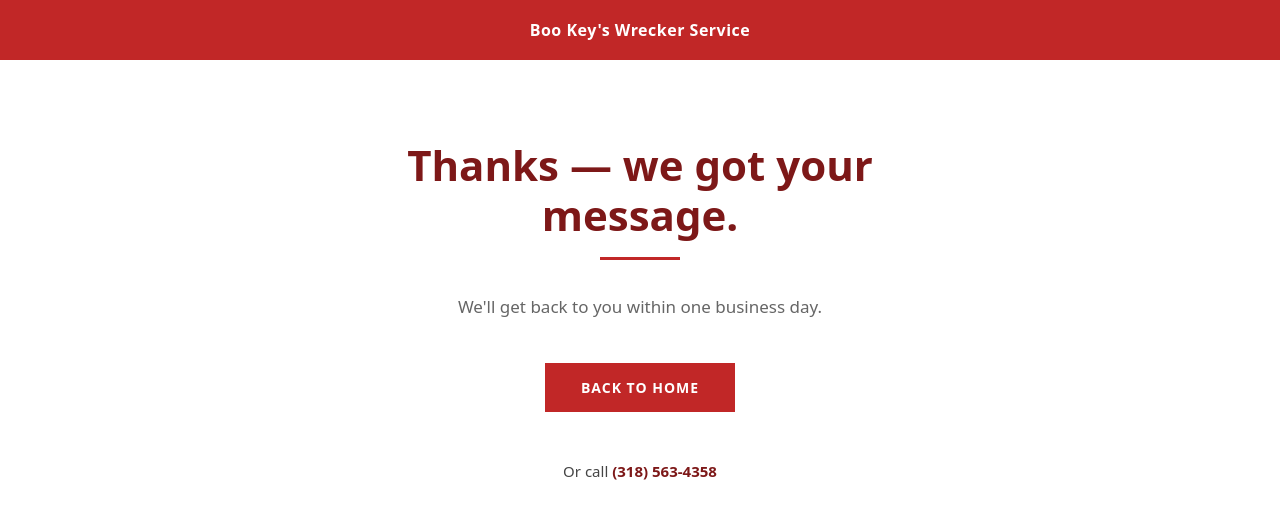
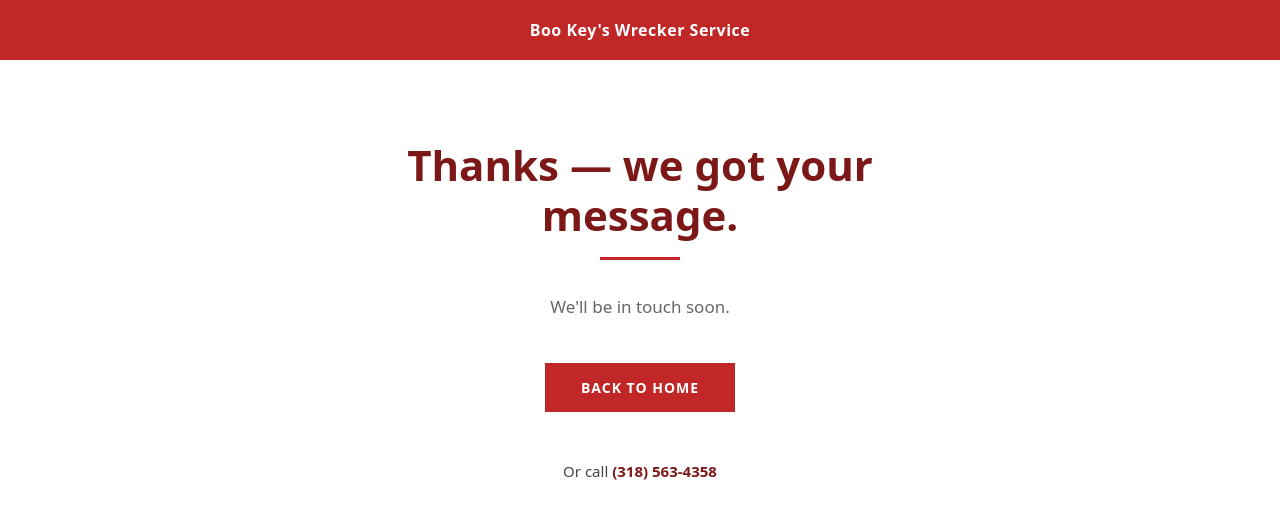
Before and after one commit to Founditmarketing/boo-keys-wrecker-service-llc, a plain HTML site: page thank-you/index.html in a window 1280 px wide. Drawn offline with Linux system fonts and the light colour scheme.

Commit message:
Remove business-day response promise from thank-you page
Co-Authored-By: Claude Sonnet 4.6 <noreply@anthropic.com>

```diff
--- a/thank-you/index.html
+++ b/thank-you/index.html
@@ -26,7 +26,7 @@
 <main>
   <h1>Thanks — we got your message.</h1>
   <span class="accent"></span>
-  <p>We'll get back to you within one business day.</p>
+  <p>We'll be in touch soon.</p>
   <a class="cta" href="/">Back to home</a>
   <div class="phone">Or call <a href="tel:3185634358">(318) 563-4358</a></div>
 </main>
```
